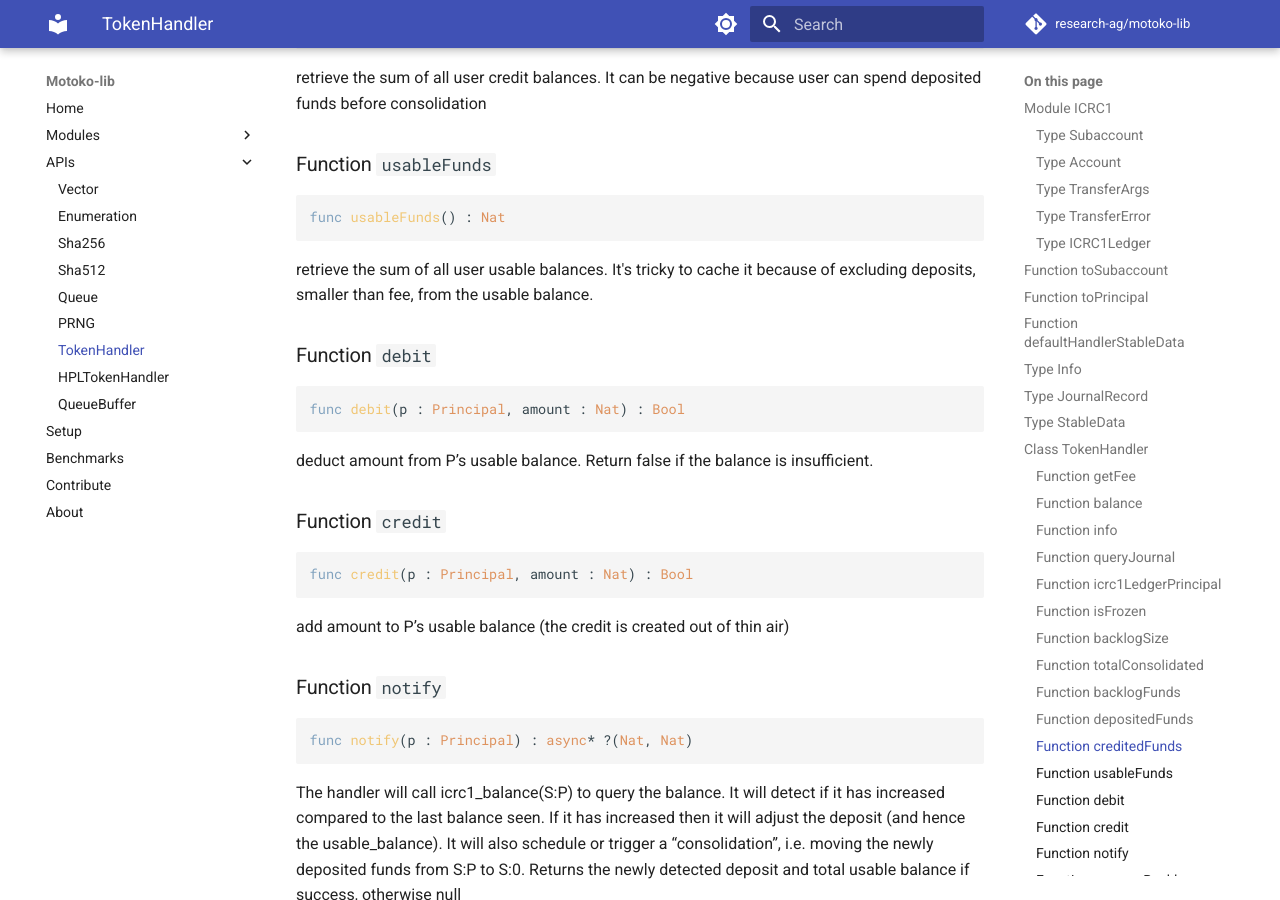
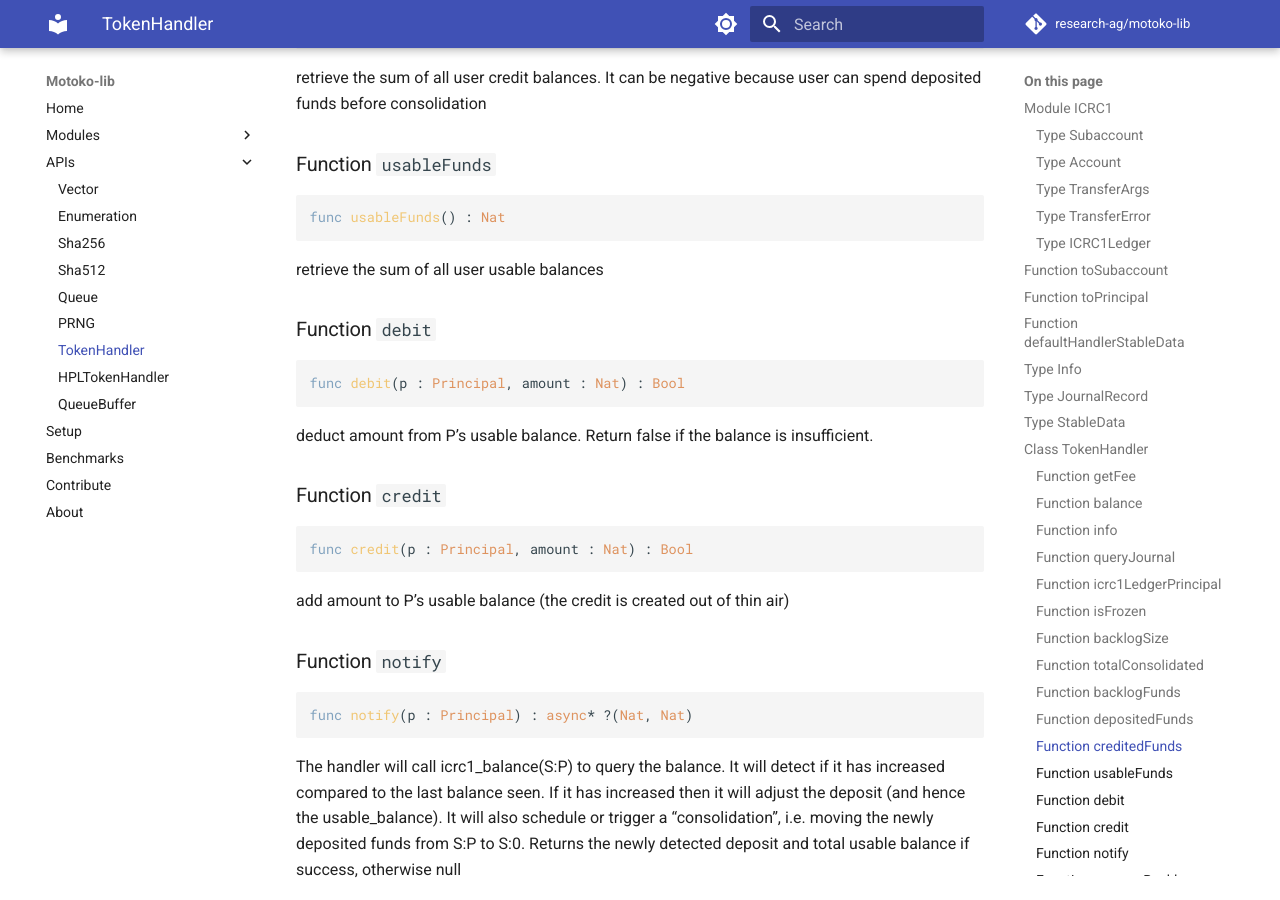
Before and after one commit to research-ag/motoko-lib, an MkDocs documentation site: the page built from docs/modoc/TokenHandler.md, in a window 1280 px wide and 900 px high, scrolled down 3777 px. Built offline with MkDocs 1.6.1 and Material for MkDocs 9.7.7, drawn with Linux system fonts in a browser that asks for light colours; comment, search, counter and statistics services are not loaded.

Commit message:
PR code adjustments

````diff
--- a/docs/modoc/TokenHandler.md
+++ b/docs/modoc/TokenHandler.md
@@ -184,8 +184,7 @@ It can be negative because user can spend deposited funds before consolidation
 func usableFunds() : Nat
 ```
 
-retrieve the sum of all user usable balances. It's tricky to cache it
-because of excluding deposits, smaller than fee, from the usable balance.
+retrieve the sum of all user usable balances
 
 
 ### Function `debit`
````
Also changed, not shown: 1 other file.
